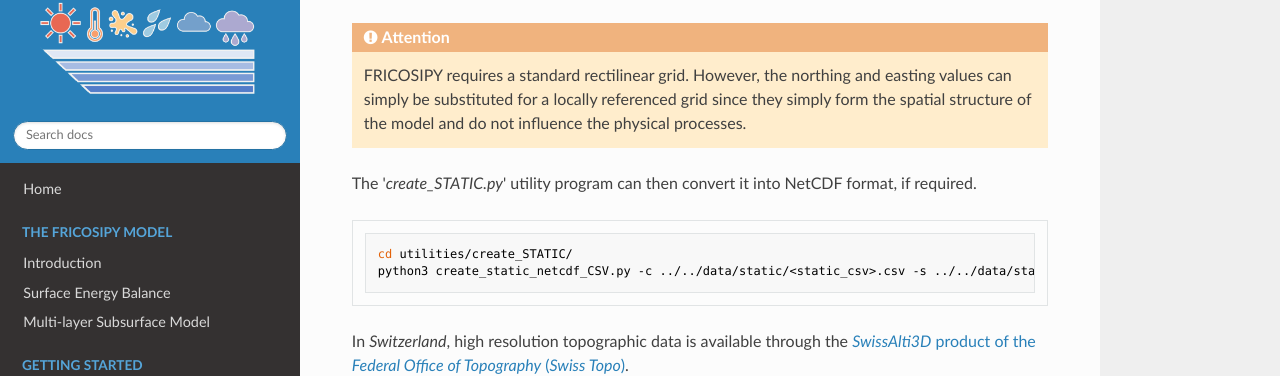
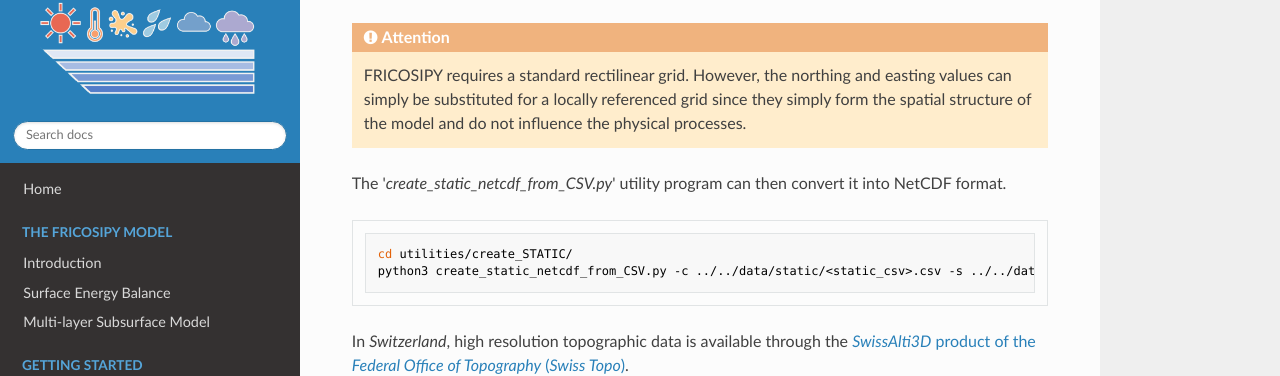
Before and after one commit to MarcusGastaldello/FRICOSIPY, an MkDocs documentation site: the page built from docs/model_input_files.md, in a window 1280 px wide and 1400 px high, scrolled down 919 px. Shown: the part 84-460 px from the top of the window. Built offline with MkDocs 1.6.1, drawn with Linux system fonts in a browser that asks for light colours; nearby versions of some CDN libraries; some of the changed text lies outside the part shown.

Commit message:
Update utility program names in documentation

````diff
--- a/docs/model_input_files.md
+++ b/docs/model_input_files.md
@@ -32,11 +32,11 @@
 !!! attention
     FRICOSIPY requires a standard rectilinear grid. However, the northing and easting values can simply be substituted for a locally referenced grid since they simply form the spatial structure of the model and do not influence the physical processes.
 
-The '*create_STATIC.py*' utility program can then convert it into NetCDF format, if required.
+The '*create_static_netcdf_from_CSV.py*' utility program can then convert it into NetCDF format.
 
 ```python
 cd utilities/create_STATIC/
-python3 create_static_netcdf_CSV.py -c ../../data/static/<static_csv>.csv -s ../../data/static/<static_netcdf>.nc
+python3 create_static_netcdf_from_CSV.py -c ../../data/static/<static_csv>.csv -s ../../data/static/<static_netcdf>.nc
 ```
 
 In *Switzerland*, high resolution topographic data is available through the [*SwissAlti3D* product of the
@@ -76,7 +76,7 @@
 | 2024-01-00 13:00   | 273.15 | 6.22 | 60.54 | 652.42 | 1.00 | 0.32 |
 | 2024-01-00 14:00   | 274.56 | 8.71 | 66.22 | 672.18 | 0.00 | 0.12 |
 
-The '*create_METEO.py*' utility program can then convert it into NetCDF format, if required.
+The '*create_meteo_netcdf.py*' utility program can then convert it into NetCDF format.
 
 ```python
 cd utilities/create_METEO/
@@ -96,7 +96,7 @@
 
 The model illumination input file determines whether grid nodes across the spatial domain ( 𝑥 , 𝑦 ) are illuminated by the sun for any given timestep in a standard calendar and leap year ( 𝑡 ) :
 
-The '*create_ILLUMINATION.py*' utility program can create this file from an existing static file.
+The '*create_illumination_netcdf.py*' utility program can create this file from an existing static file.
 
 ```python
 cd utilities/create_ILLUMINATION/
````
